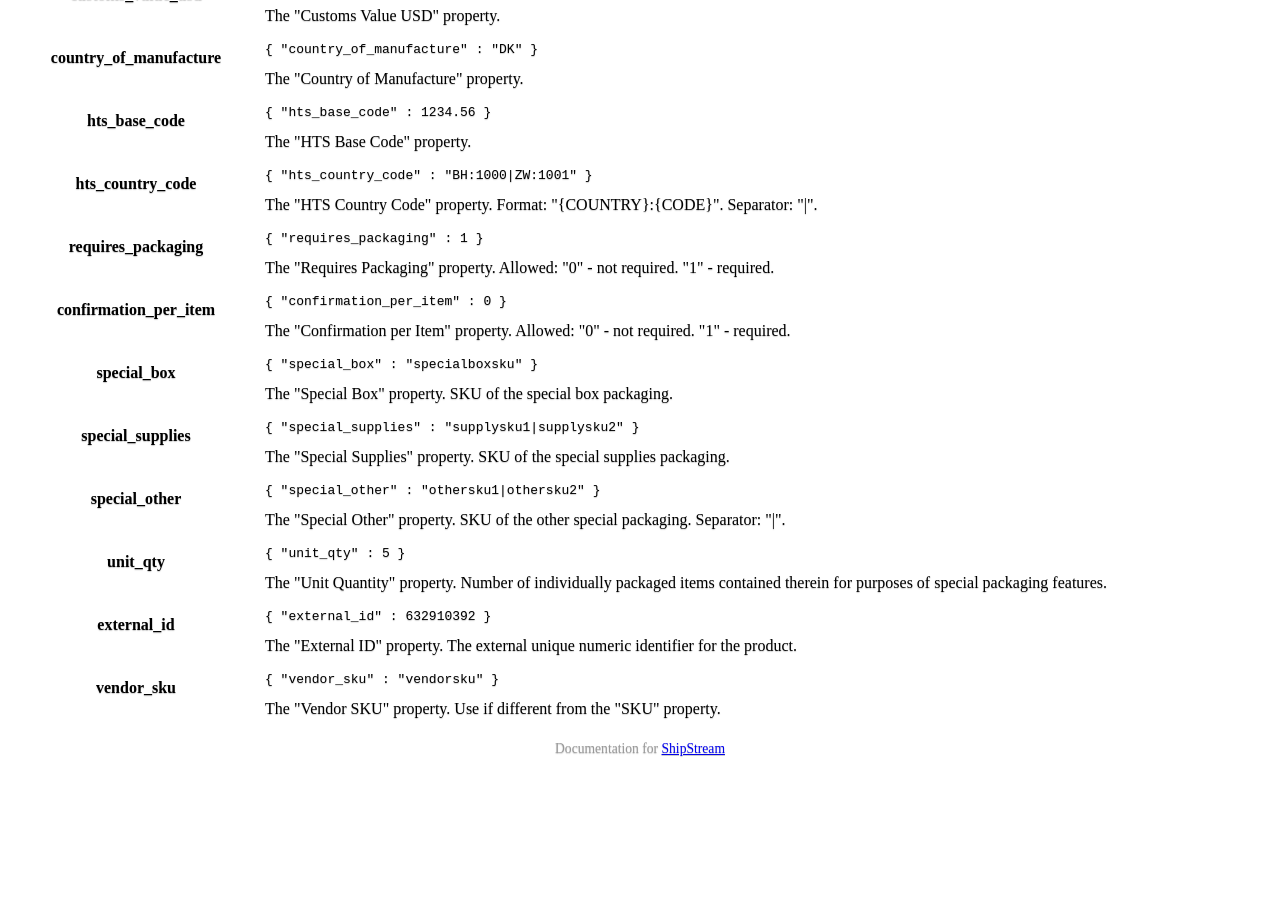
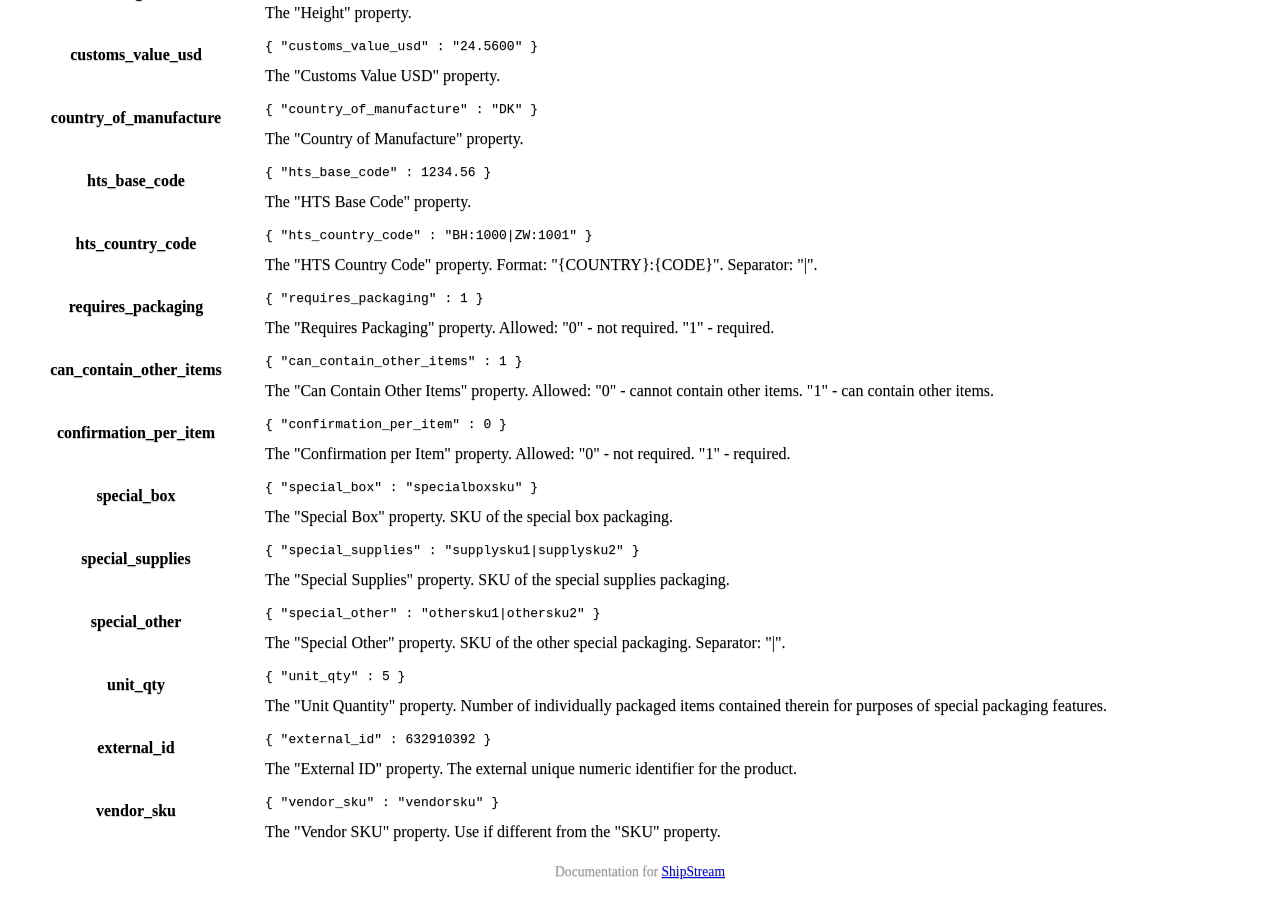
Before and after one commit to ShipStream/shipstream.github.io, a Jekyll site: the page built from _posts/2014-07-25-product.md, in a window 1280 px wide and 900 px high, scrolled down 7596 px. Built offline with Jekyll 4.4.1, drawn with Linux system fonts in a browser that asks for light colours; a style sheet for code colours, icons or effects is not loaded; before the commit the page ends 8373 px from its top, so only the background shows below that; some of the changed text lies outside the part shown.

Commit message:
Document can_contain_other_items product attribute. (#10)

```diff
--- a/_posts/2014-07-25-product.md
+++ b/_posts/2014-07-25-product.md
@@ -123,6 +123,7 @@ Get product information for one product SKU:
             ],
             "vendor_sku" : "vendorsku",
             "requires_packaging" : 1,
+            "can_contain_other_items" : 0,
             "confirmation_per_item" : 0,
             "special_box" : "boxsku",
             "special_supplies" : [ "supplysku1", "supplysku2" ],
@@ -196,6 +197,7 @@ true if product was successfully created.
                 "hts_country_code" : "BH:1000|ZW:1001",
                 "vendor_sku" : "vendorsku",
                 "requires_packaging" : 1,
+                "can_contain_other_items" : 1,
                 "confirmation_per_item" : 0,
                 "special_box" : "boxsku",
                 "special_supplies" : "supplysku1|supplysku2",
@@ -314,6 +316,7 @@ Object with <a href="#product_properties">Product Properties</a>.
         ],
         "vendor_sku" : "vendorsku",
         "requires_packaging" : 1,
+        "can_contain_other_items" : 0,
         "confirmation_per_item" : 0,
         "special_box" : "boxsku",
         "special_supplies" : [ "supplysku1", "supplysku2" ],
@@ -406,6 +409,7 @@ true if product was successfully updated.
                 ],
                 "vendor_sku" : "vendorsku",
                 "requires_packaging" : 1,
+                "can_contain_other_items" : 0,
                 "confirmation_per_item" : 0,
                 "special_box" : "boxsku",
                 "special_supplies" : [ "supplysku1", "supplysku2" ],
@@ -567,6 +571,13 @@ true if product was successfully updated.
         </td>
     </tr>
     <tr>
+        <th>can_contain_other_items</th>
+        <td>
+            <pre><code>{ "can_contain_other_items" : 1 }</code></pre>
+            The "Can Contain Other Items" property. Allowed: "0" - cannot contain other items. "1" - can contain other items.
+        </td>
+    </tr>
+    <tr>
         <th>confirmation_per_item</th>
         <td>
             <pre><code>{ "confirmation_per_item" : 0 }</code></pre>
--- a/samples/product_import_sample.csv
+++ b/samples/product_import_sample.csv
@@ -1,2 +1,2 @@
-sku,name,barcode,goods_type,weight,length,width,height,country_of_manufacture,hts_base_code,hts_country_code,requires_packaging,confirmation_per_item,special_box,special_infill,special_tape,special_other,unit_qty
-"productsku","Product Name","productbarcode","NORMAL","1.75","123","100","28","DK","1234.56","BH:1000|ZW:1001",1,0,"specialboxsku","specialinfillsku","specialtapesku","specialothersku1|specialothersku2",5
+sku,name,barcode,goods_type,weight,length,width,height,country_of_manufacture,hts_base_code,hts_country_code,requires_packaging,can_contain_other_items,confirmation_per_item,valid_containers,special_supplies,special_other,unit_qty
+"productsku","Product Name","productbarcode","NORMAL","1.75","123","100","28","DK","1234.56","BH:1000|ZW:1001",1,0,0,"containersku1|containersku2","suppliessku1|suppliessku2","othersku1|othersku2",5
--- a/samples/product_import_sample.json
+++ b/samples/product_import_sample.json
@@ -10,6 +10,7 @@
   "hts_base_code" : 1234.56,
   "hts_country_code" : "BH:1000|ZW:1001",
   "requires_packaging" : 1,
+  "can_contain_other_items" : 0,
   "confirmation_per_item" : 0,
   "special_box" : "specialboxsku",
   "special_infill" : "specialinfillsku",
```
Also changed, not shown: _posts/2015-06-18-import-formats.md (+3 -2 lines).
